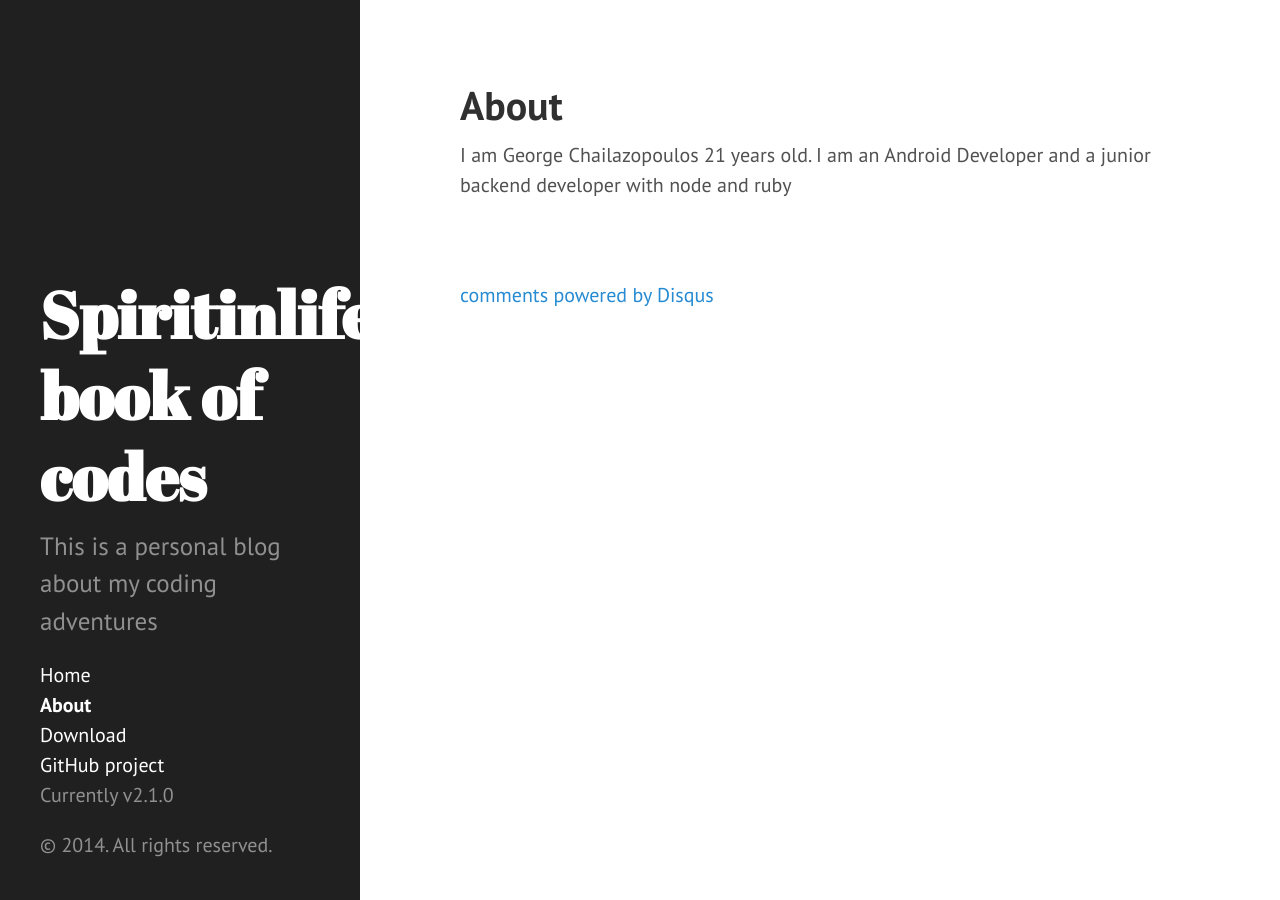
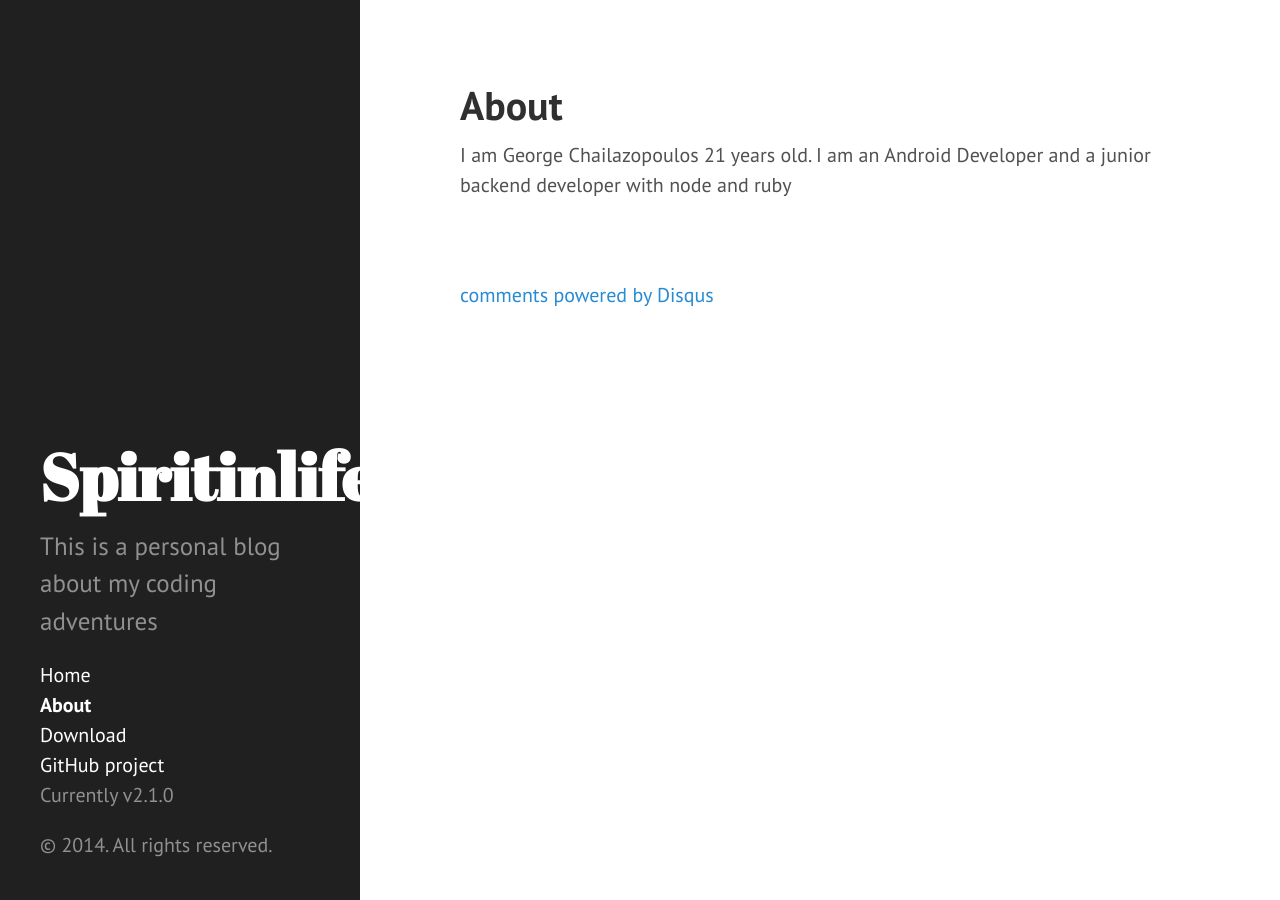
Before and after one commit to spiritinlife/spiritinlife.github.io, a Jekyll site: the page built from about.md, in a window 1280 px wide. Built offline with Jekyll 4.4.1, drawn with Linux system fonts in a browser that asks for light colours; Markdown is read by kramdown in place of the engine named in the settings; comment, search, counter and statistics services are not loaded.

Commit message:
New start

```diff
--- a/_config.yml
+++ b/_config.yml
@@ -6,8 +6,8 @@
 permalink:        pretty
 
 # Setup
-title:            Spiritinlife's book of codes
-tagline:          ''
+title:            Spiritinlife
+tagline:          'book of codes'
 description:      'This is a personal blog about my coding adventures'
 url:              http://spiritinlife.github.io/
 baseurl:          /
--- a/public/css/hyde.css
+++ b/public/css/hyde.css
@@ -24,6 +24,11 @@
  * Themes
  */
 
+
+/* Remove Disqus powered */
+.dsq-brlink {
+  visibility: none;
+}
 
 /*
  * Global resets
```
Also changed, not shown: about.md (+1 -0 lines).
